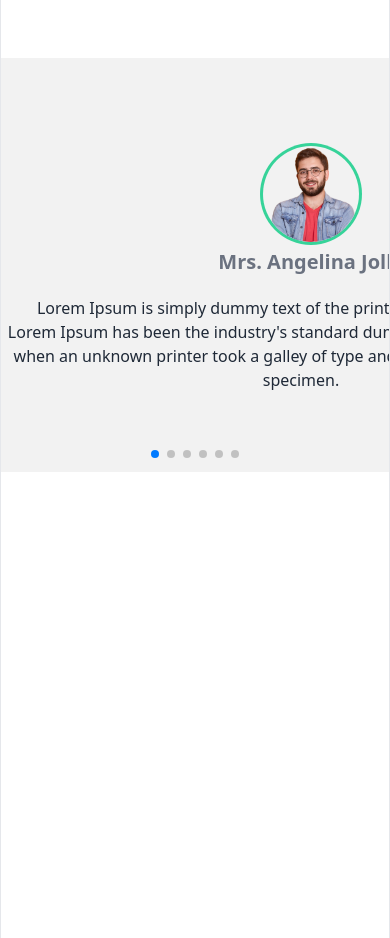
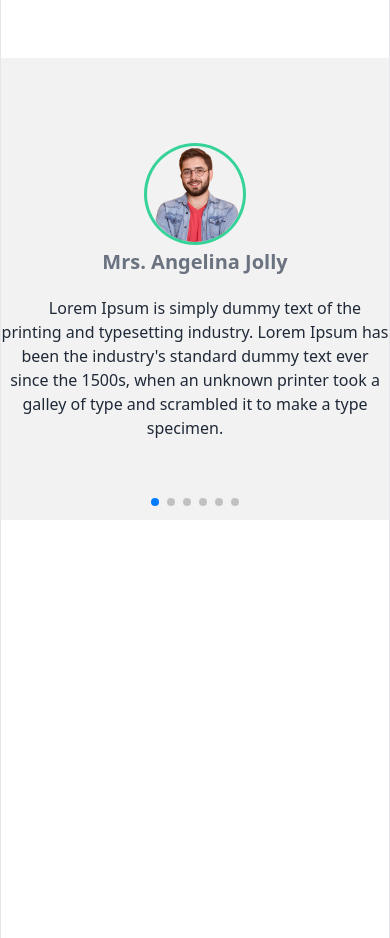
Before and after one commit to MdMehedi-Hasan/single-products-landing-page, a React (Create React App) app: page / in a window 390 px wide. Shown: the part 8500-9438 px from the top of the page. Built offline with nearby package versions, Linux system fonts and the light colour scheme; some icons are missing.

Commit message:
caruosel responsive done

```diff
--- a/src/Components/Review.js
+++ b/src/Components/Review.js
@@ -15,8 +15,8 @@ const Review = () => {
         <div className='pt-20 bg-base-200 mb-20'>
             <Swiper
                 slidesPerView={1}
-                // spaceBetween={30}
-                freeMode={true}
+                spaceBetween={30}
+                // freeMode={true}
                 pagination={{
                     clickable: true,
                 }}
@@ -24,7 +24,7 @@ const Review = () => {
                 className="mySwiper text-center"
             >
                 <SwiperSlide className='pb-10 pt-2'>
-                    <div className='w-[620px] mx-auto'>
+                    <div className='max-w-[620px] mx-auto'>
                         <div className="avatar">
                             <div className="w-24 rounded-full ring ring-success">
                                 <img src={review1} alt='client' />
@@ -35,7 +35,7 @@ const Review = () => {
                     </div>
                 </SwiperSlide>
                 <SwiperSlide className='pb-10 pt-2'>
-                    <div className='w-[620px] mx-auto'>
+                    <div className='max-w-[620px] mx-auto'>
                         <div className="avatar">
                             <div className="w-24 rounded-full ring ring-success">
                                 <img src={review2} alt='client' />
@@ -46,7 +46,7 @@ const Review = () => {
                     </div>
                 </SwiperSlide>
                 <SwiperSlide className='pb-10 pt-2'>
-                    <div className='w-[620px] mx-auto'>
+                    <div className='max-w-[620px] mx-auto'>
                         <div className="avatar">
                             <div className="w-24 rounded-full ring ring-success">
                                 <img src={review3} alt='client' />
@@ -57,7 +57,7 @@ const Review = () => {
                     </div>
                 </SwiperSlide>
                 <SwiperSlide className='pb-10 pt-2'>
-                    <div className='w-[620px] mx-auto'>
+                    <div className='max-w-[620px] mx-auto'>
                         <div className="avatar">
                             <div className="w-24 rounded-full ring ring-success">
                                 <img src={review4} alt='client' />
@@ -68,7 +68,7 @@ const Review = () => {
                     </div>
                 </SwiperSlide>
                 <SwiperSlide className='pb-10 pt-2'>
-                    <div className='w-[620px] mx-auto'>
+                    <div className='max-w-[620px] mx-auto'>
                         <div className="avatar">
                             <div className="w-24 rounded-full ring ring-success">
                                 <img src={review2} alt='client' />
@@ -79,7 +79,7 @@ const Review = () => {
                     </div>
                 </SwiperSlide>
                 <SwiperSlide className='pb-10 pt-2'>
-                    <div className='w-[620px] mx-auto'>
+                    <div className='max-w-[620px] mx-auto'>
                         <div className="avatar">
                             <div className="w-24 rounded-full ring ring-success">
                                 <img src={review3} alt='client' />
```
